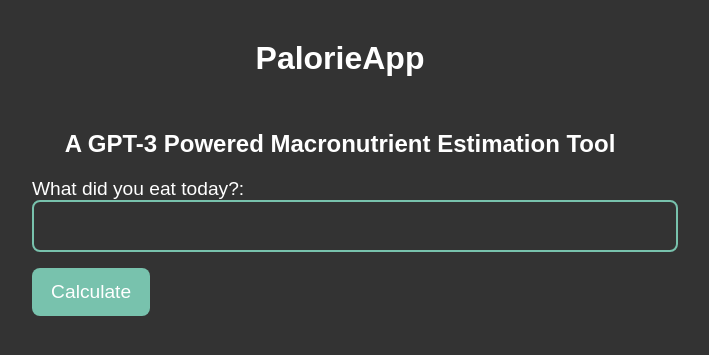
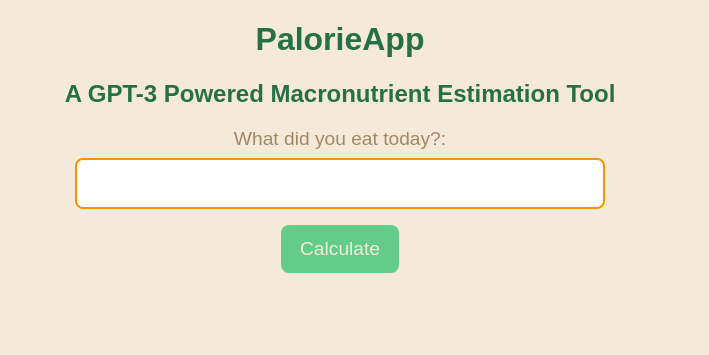
Before and after one commit to Tito-Lounge/Palorie, a Django app: page / in a window 1280 px wide. Shown: the top 355 px of the page, without its empty margins (300-1009 px from the left). Run offline with Django 4.2, Linux system fonts and the light colour scheme.

Commit message:
Updated CSS.

```diff
--- a/static/css/prompt.css
+++ b/static/css/prompt.css
@@ -1,112 +1,120 @@
-/* Modify the CSS for to make the textbox centered with the page, with a dark gray background, a place for me to put a title and subtitle above the textbox, and the font sans-serif. */
+/* Modify the CSS for to make the textbox centered with the page, with a dark gray background, a place for me to put a title and subtitle above the textbox, and the font sans-serif.
+PROMPT 1:
+Write the HTML and CSS for a page that takes text input to submit to a server with a submit button. Make it look sleek and modern with seafoam green, gray and white as the primary colors.
+
+PROMPT 2:
+Modify the CSS such that the primary background color should be #f5eada, with accent colors #a18864, #f79302, and #64cc8a. Also include some styling for a table and table elements.
+(I changed my mind about the colors)
+
+PROMPT 3:
+Modify it such that the interface looks more modern. Make the primary font a round sans-serif font.
+
+PROMPT 4:
+Make it so the box doesn't span the full width of the page, and that the headers are centered.
+
+PROMPT 5:
+
+
+*/
+
 /* Primary colors */
 :root {
-  --seafoam-green: #78c2ad;
-  --gray: #707070;
-  --white: #ffffff;
-  --dark-gray: #333333;
+  --primary-bg-color: #f5eada;
+  --accent-color-1: #a18864;
+  --accent-color-2: #f79302;
+  --accent-color-3: #64cc8a;
+  --text-color: #257046;
+}
+
+/* Body background */
+body {
+  background-color: var(--primary-bg-color);
+  font-family: 'Circular Std', sans-serif;
+}
+
+h1, h2, p {
+  text-align: center;
+  color: var(--text-color);
+}
+
+/* Form container */
+form {
+  display: flex;
+  flex-direction: column;
+  align-items: center;
+  max-width: 500px;
+  margin: 0 auto;
+}
+
+/* Label */
+label {
+  font-size: 1.2rem;
+  color: var(--accent-color-1);
+  margin-bottom: 0.5rem;
+  text-align: center;
+}
+
+/* Input field */
+input[type="text"] {
+  width: 100%;
+  padding: 0.8rem;
+  border: 2px solid var(--accent-color-2);
+  border-radius: 0.5rem;
+  font-size: 1.2rem;
+  color: var(--accent-color-1);
+  margin-bottom: 1rem;
+  transition: border-color 0.3s ease-in-out;
+  font-family: 'Circular Std', sans-serif;
+}
+
+/* Input field focus state */
+input[type="text"]:focus {
+  outline: none;
+  border-color: var(--accent-color-2);
+  box-shadow: 0 0 0 3px rgba(247, 147, 2, 0.3);
+}
+
+/* Submit button */
+button[type="submit"] {
+  background-color: var(--accent-color-3);
+  color: var(--primary-bg-color);
+  border: none;
+  border-radius: 0.5rem;
+  padding: 0.8rem 1.2rem;
+  font-size: 1.2rem;
+  cursor: pointer;
+  transition: background-color 0.3s ease-in-out;
+  font-family: 'Circular Std', sans-serif;
+}
+
+/* Submit button hover state */
+button[type="submit"]:hover {
+  background-color: rgba(100, 204, 138, 0.8);
 }
 
 /* Table styles */
 table {
   border-collapse: collapse;
   width: 100%;
+  margin-bottom: 1rem;
 }
 
-th,
-td {
-  text-align: left;
-  padding: 8px;
+th, td {
+  border: 1px solid var(--accent-color-1);
+  padding: 0.5rem;
+  font-family: 'Circular Std', sans-serif;
 }
 
 th {
-  background-color: var(--seafoam-green);
-  color: var(--white);
+  background-color: var(--accent-color-1);
+  color: var(--primary-bg-color);
+  text-align: center;
 }
 
 tr:nth-child(even) {
-  background-color: var(--gray);
+  background-color: var(--accent-color-3);
 }
 
 tr:hover {
-  background-color: var(--seafoam-green);
-  color: var(--white);
+  background-color: rgba(100, 204, 138, 0.5);
 }
-
-  /* Page container */
-  body {
-    display: flex;
-    flex-direction: column;
-    align-items: center;
-    background-color: var(--dark-gray);
-    font-family: sans-serif;
-  }
-
-  /* Title and subtitle */
-  h1, h2 {
-    color: var(--white);
-    text-align: center;
-    margin-top: 2rem;
-  }
-
-  p {
-    color: var(--white);
-  }
-
-  /* Text input container */
-  .form-container {
-    display: flex;
-    flex-direction: column;
-    align-items: center;
-    justify-content: center;
-    width: 80%;
-    height: 50vh;
-    background-color: var(--gray);
-    border-radius: 1rem;
-    margin-top: 2rem;
-    padding: 2rem;
-  }
-
-  /* Label */
-  label {
-    font-size: 1.2rem;
-    color: var(--white);
-    margin-bottom: 0.5rem;
-  }
-
-  /* Input field */
-  input[type="text"] {
-    width: 100%;
-    padding: 0.8rem;
-    border: 2px solid var(--seafoam-green);
-    border-radius: 0.5rem;
-    font-size: 1.2rem;
-    color: var(--white);
-    background-color: var(--dark-gray);
-    margin-bottom: 1rem;
-    transition: border-color 0.3s ease-in-out;
-  }
-
-  /* Input field focus state */
-  input[type="text"]:focus {
-    outline: none;
-    border-color: var(--seafoam-green);
-    box-shadow: 0 0 0 3px rgba(120, 194, 173, 0.3);
-  }
-
-  /* Submit button */
-  button[type="submit"] {
-    background-color: var(--seafoam-green);
-    color: var(--white);
-    border: none;
-    border-radius: 0.5rem;
-    padding: 0.8rem 1.2rem;
-    font-size: 1.2rem;
-    cursor: pointer;
-    transition: background-color 0.3s ease-in-out;
-  }
-
-  /* Submit button hover state */
-  button[type="submit"]:hover {
-    background-color: rgba(120, 194, 173, 0.8);
-  }
```
